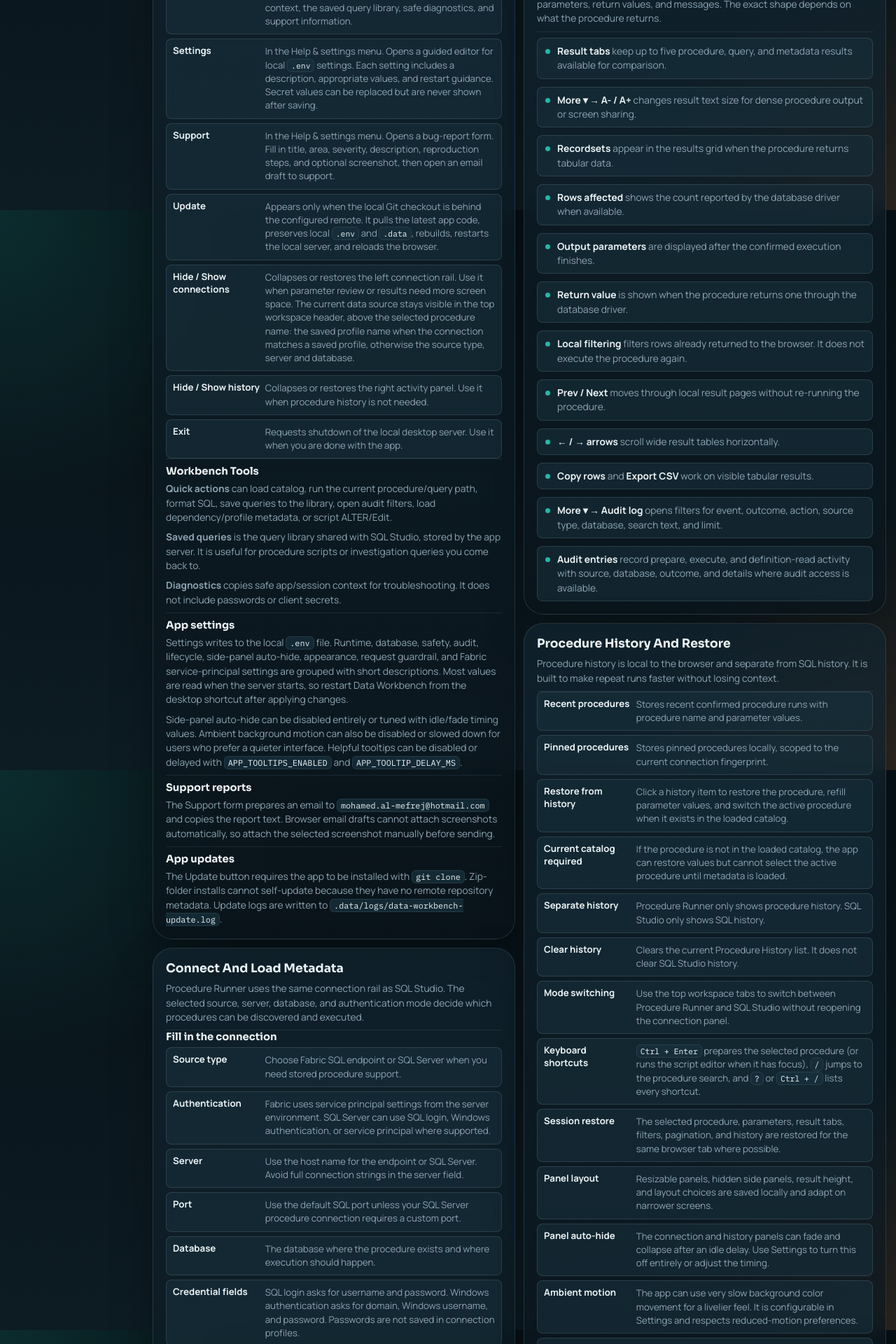
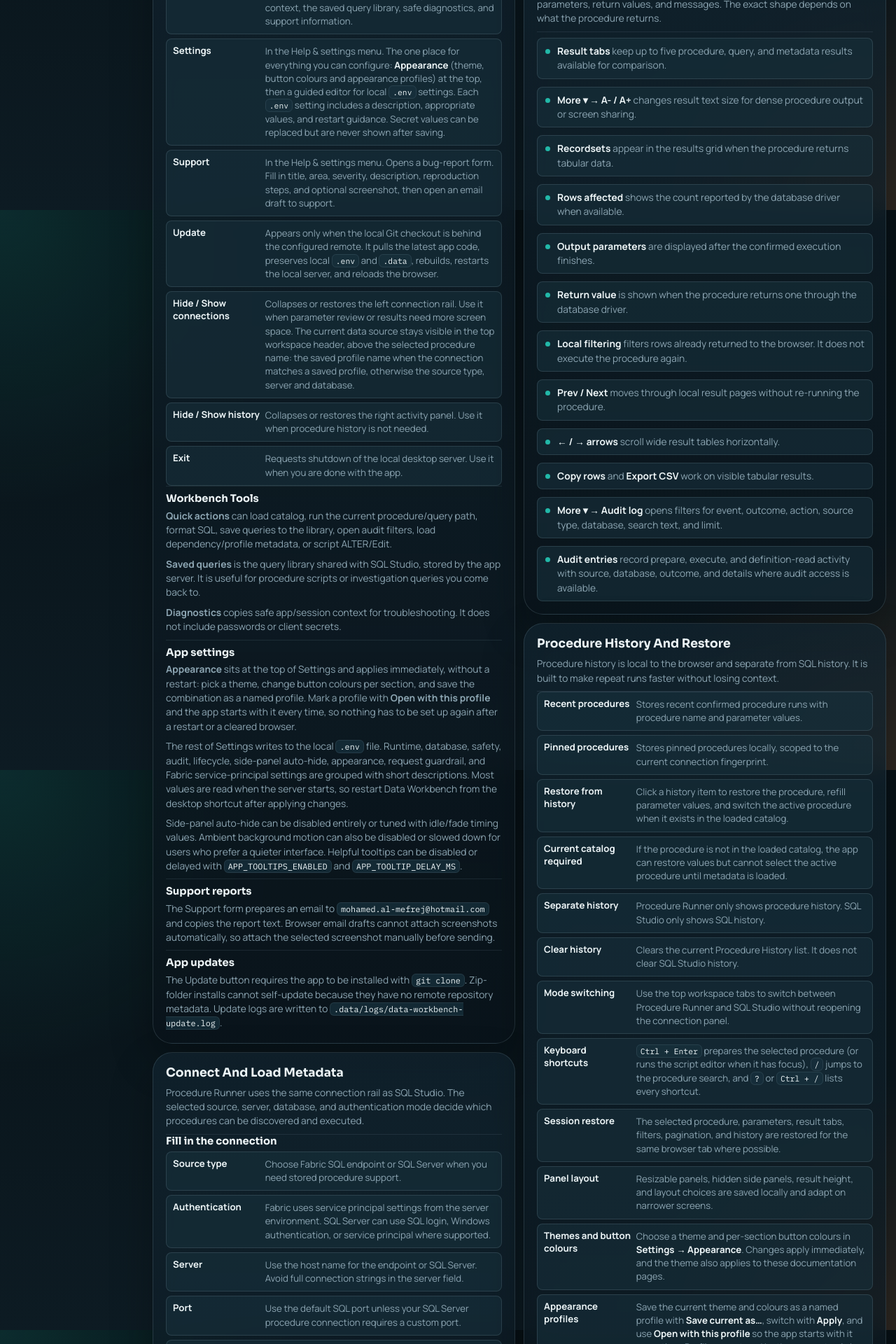
Before and after one commit to MohamedMrj/data-workbench-console, a Next.js app: page /docs/procedure-runner in a window 1280 px wide. Shown: the part 1300-3220 px from the top of the page at 70% size. Built offline with nearby package versions, Linux system fonts and the light colour scheme.

Commit message:
docs: update Procedure Runner and SQL Studio guides to include details on Appearance settings and profiles

```diff
--- a/app/docs/procedure-runner/page.js
+++ b/app/docs/procedure-runner/page.js
@@ -60,7 +60,7 @@
           <div><strong>Help &amp; settings ▾</strong><span>Opens a menu with Documentation, Tools, Settings and Support.</span></div>
           <div><strong>Documentation</strong><span>In the Help &amp; settings menu. Opens this guide in a new tab. Use it when you need procedure workflow, parameter, support-source, or troubleshooting details.</span></div>
           <div><strong>Tools</strong><span>In the Help &amp; settings menu. Opens Workbench Tools. Use it for quick actions, current SQL/procedure context, the saved query library, safe diagnostics, and support information.</span></div>
-          <div><strong>Settings</strong><span>In the Help &amp; settings menu. Opens a guided editor for local <code>.env</code> settings. Each setting includes a description, appropriate values, and restart guidance. Secret values can be replaced but are never shown after saving.</span></div>
+          <div><strong>Settings</strong><span>In the Help &amp; settings menu. The one place for everything you can configure: <strong>Appearance</strong> (theme, button colours and appearance profiles) at the top, then a guided editor for local <code>.env</code> settings. Each <code>.env</code> setting includes a description, appropriate values, and restart guidance. Secret values can be replaced but are never shown after saving.</span></div>
           <div><strong>Support</strong><span>In the Help &amp; settings menu. Opens a bug-report form. Fill in title, area, severity, description, reproduction steps, and optional screenshot, then open an email draft to support.</span></div>
           <div><strong>Update</strong><span>Appears only when the local Git checkout is behind the configured remote. It pulls the latest app code, preserves local <code>.env</code> and <code>.data</code>, rebuilds, restarts the local server, and reloads the browser.</span></div>
           <div><strong>Hide / Show connections</strong><span>Collapses or restores the left connection rail. Use it when parameter review or results need more screen space. The current data source stays visible in the top workspace header, above the selected procedure name: the saved profile name when the connection matches a saved profile, otherwise the source type, server and database.</span></div>
@@ -73,7 +73,8 @@
           <p><strong>Diagnostics</strong> copies safe app/session context for troubleshooting. It does not include passwords or client secrets.</p>
         </DocsMiniSection>
         <DocsMiniSection title="App settings">
-          <p>Settings writes to the local <code>.env</code> file. Runtime, database, safety, audit, lifecycle, side-panel auto-hide, appearance, request guardrail, and Fabric service-principal settings are grouped with short descriptions. Most values are read when the server starts, so restart Data Workbench from the desktop shortcut after applying changes.</p>
+          <p><strong>Appearance</strong> sits at the top of Settings and applies immediately, without a restart: pick a theme, change button colours per section, and save the combination as a named profile. Mark a profile with <strong>Open with this profile</strong> and the app starts with it every time, so nothing has to be set up again after a restart or a cleared browser.</p>
+          <p>The rest of Settings writes to the local <code>.env</code> file. Runtime, database, safety, audit, lifecycle, side-panel auto-hide, appearance, request guardrail, and Fabric service-principal settings are grouped with short descriptions. Most values are read when the server starts, so restart Data Workbench from the desktop shortcut after applying changes.</p>
           <p>Side-panel auto-hide can be disabled entirely or tuned with idle/fade timing values. Ambient background motion can also be disabled or slowed down for users who prefer a quieter interface. Helpful tooltips can be disabled or delayed with <code>APP_TOOLTIPS_ENABLED</code> and <code>APP_TOOLTIP_DELAY_MS</code>.</p>
         </DocsMiniSection>
         <DocsMiniSection title="Support reports">
@@ -127,6 +128,7 @@
       <DocsSection id="explorer" title="Procedure Explorer" intro="Procedure Explorer is the left-side list for stored procedures in the active catalog. Selecting one procedure makes it the active procedure for the workspace.">
         <DocsMiniSection title="Find a procedure">
           <p>Use search, schema, pinned-only, and recent-only filters to narrow long catalogs by schema or procedure name. Filtering the list does not change the active procedure until you click a result.</p>
+          <p>Each row is one line: a <strong>P</strong> badge, the name — hover it for the full name when it is cut off — a <strong>recent</strong> tag for procedures you opened lately, and the pin star, which is filled when the procedure is pinned.</p>
         </DocsMiniSection>
         <DocsMiniSection title="Pins and recent procedures">
           <p>Pin important procedures from the explorer. Pinned and recent procedures are scoped to the current connection, so different databases keep separate pin state.</p>
@@ -224,6 +226,9 @@
           <div><strong>Keyboard shortcuts</strong><span><code>Ctrl + Enter</code> prepares the selected procedure (or runs the script editor when it has focus), <code>/</code> jumps to the procedure search, and <code>?</code> or <code>Ctrl + /</code> lists every shortcut.</span></div>
           <div><strong>Session restore</strong><span>The selected procedure, parameters, result tabs, filters, pagination, and history are restored for the same browser tab where possible.</span></div>
           <div><strong>Panel layout</strong><span>Resizable panels, hidden side panels, result height, and layout choices are saved locally and adapt on narrower screens.</span></div>
+          <div><strong>Themes and button colours</strong><span>Choose a theme and per-section button colours in <strong>Settings → Appearance</strong>. Changes apply immediately, and the theme also applies to these documentation pages.</span></div>
+          <div><strong>Appearance profiles</strong><span>Save the current theme and colours as a named profile with <strong>Save current as…</strong>, switch with <strong>Apply</strong>, and use <strong>Open with this profile</strong> so the app starts with it every time. Profiles are stored by the app, not only in the browser.</span></div>
+          <div><strong>Next-step glow</strong><span>When there is an obvious next click, that button pulses for about five seconds: <strong>Load catalog</strong> after a successful test, and the confirm button once the typed phrase matches. Clicking it stops the glow.</span></div>
           <div><strong>Panel auto-hide</strong><span>The connection and history panels can fade and collapse after an idle delay. Use Settings to turn this off entirely or adjust the timing.</span></div>
           <div><strong>Ambient motion</strong><span>The app can use very slow background color movement for a livelier feel. It is configurable in Settings and respects reduced-motion preferences.</span></div>
           <div><strong>Tooltips</strong><span>Delayed hints explain controls and fields without opening documentation. Use Settings to turn them off or change the delay.</span></div>
```
Also changed, not shown: app/docs/sql-studio/page.js (+5 -3 lines), 1 other file (tests, documents, lock files or other folders).
